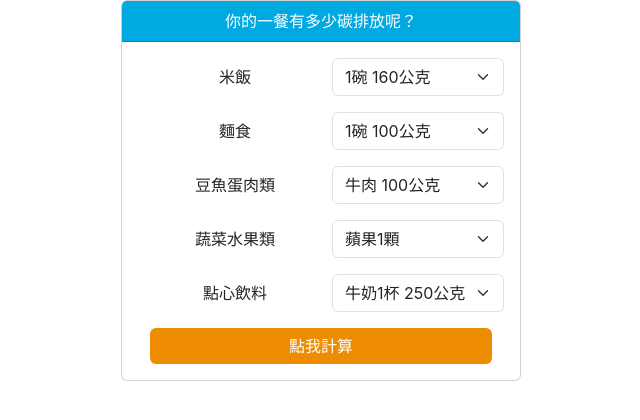
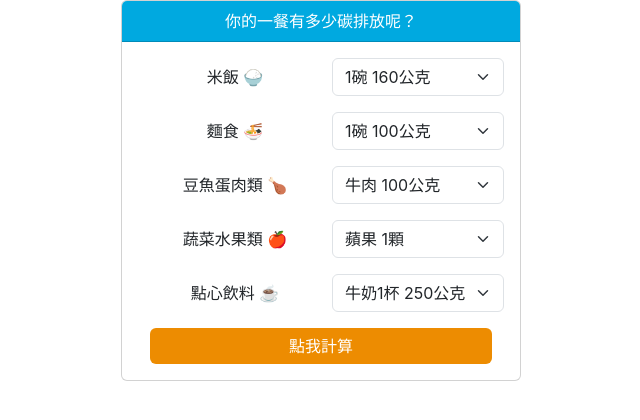
Before and after one commit to FunkyGary/carbon-calcu, a React (Create React App) app: page / in a window 1280 px wide. Shown: the top 420 px of the page, without its empty margins (319-959 px from the left). Built offline with nearby package versions, Linux system fonts and the light colour scheme.

Commit message:
feature/update-emoji

```diff
--- a/src/App.js
+++ b/src/App.js
@@ -1,7 +1,7 @@
 import "./App.css";
 import Button from 'react-bootstrap/Button';
 import Form from 'react-bootstrap/Form';
-
+import React, { useState, useEffect } from 'react';
 
 //<iframe src="https://funkygary.github.io/carbon-calcu/" style="width: 100%; height: 100%"></iframe>
 
@@ -18,7 +18,7 @@ function App() {
         <p className="card-text">
           <Form className="container">
             <Form.Group className="mb-3 d-flex align-items-center row" controlId="formSelect">
-              <label className="my-1 mx-4 col" for="inlineFormCustomSelectPref">米飯</label>
+              <label className="my-1 mx-4 col" for="inlineFormCustomSelectPref">米飯 🍚</label>
               <Form.Select className="col" aria-label="Default select example" onChange={selectEvent}>
                 <option value="0.1759">1碗 160公克</option>
                 <option value="0.3518">2碗 320公克</option>
@@ -29,7 +29,7 @@ function App() {
               </Form.Select>
             </Form.Group>
             <Form.Group className="mb-3 d-flex align-items-center row" controlId="formSelect">
-              <label className="my-1 mx-4 col" for="inlineFormCustomSelectPref">麵食</label>
+              <label className="my-1 mx-4 col" for="inlineFormCustomSelectPref">麵食 🍜</label>
               <Form.Select className="col" aria-label="Default select example" onChange={selectEvent}>
                 <option value="0.124">1碗 100公克</option>
                 <option value="0.248">2碗 200公克</option>
@@ -40,7 +40,7 @@ function App() {
               </Form.Select>
             </Form.Group>
             <Form.Group className="mb-3 d-flex align-items-center row" controlId="formSelect">
-              <label className="my-1 mx-4 col" for="inlineFormCustomSelectPref">豆魚蛋肉類</label>
+              <label className="my-1 mx-4 col" for="inlineFormCustomSelectPref">豆魚蛋肉類 🍗</label>
               <Form.Select className="col" aria-label="Default select example" onChange={selectEvent}>
                 <option value="15.5">牛肉 100公克</option>
                 <option value="2.4">豬肉 100公克</option>
@@ -53,11 +53,11 @@ function App() {
               </Form.Select>
             </Form.Group>
             <Form.Group className="mb-3 d-flex align-items-center row" controlId="formSelect">
-              <label className="my-1 mx-4 col" for="inlineFormCustomSelectPref">蔬菜水果類</label>
+              <label className="my-1 mx-4 col" for="inlineFormCustomSelectPref">蔬菜水果類 🍎</label>
               <Form.Select className="col" aria-label="Default select example" onChange={selectEvent}>
-                <option value="0.06">蘋果1顆</option>
-                <option value="0.11">香蕉1根</option>
-                <option value="0.05">橘子1顆</option>
+                <option value="0.06">蘋果 1顆</option>
+                <option value="0.11">香蕉 1根</option>
+                <option value="0.05">橘子 1顆</option>
                 <option value="0.22">莓果 144公克</option>
                 <option value="0.05">甘藍菜 100公克</option>
                 <option value="0.04">根莖類 100公克</option>
@@ -65,7 +65,7 @@ function App() {
               </Form.Select>
             </Form.Group>
             <Form.Group className="mb-3 d-flex align-items-center row" controlId="formSelect">
-              <label className="my-1 mx-4 col" for="inlineFormCustomSelectPref">點心飲料</label>
+              <label className="my-1 mx-4 col" for="inlineFormCustomSelectPref">點心飲料 ☕</label>
               <Form.Select className="col" aria-label="Default select example" onChange={selectEvent}>
                 <option value="0.6">牛奶1杯 250公克</option>
                 <option value="0.3">米漿1杯 250公克</option>
@@ -80,7 +80,7 @@ function App() {
                 <option value="0.14">奶茶1份 鋁箔包300毫升</option>
               </Form.Select>
             </Form.Group>
-            <Button variant="primary" type="submit" className="w-100 border-0" style={{ 'background-color': '#ed8c01', color: 'white' }}>
+            <Button variant="primary" className="w-100 border-0" style={{ 'background-color': '#ed8c01', color: 'white' }}>
               點我計算
             </Button>
           </Form>
```
